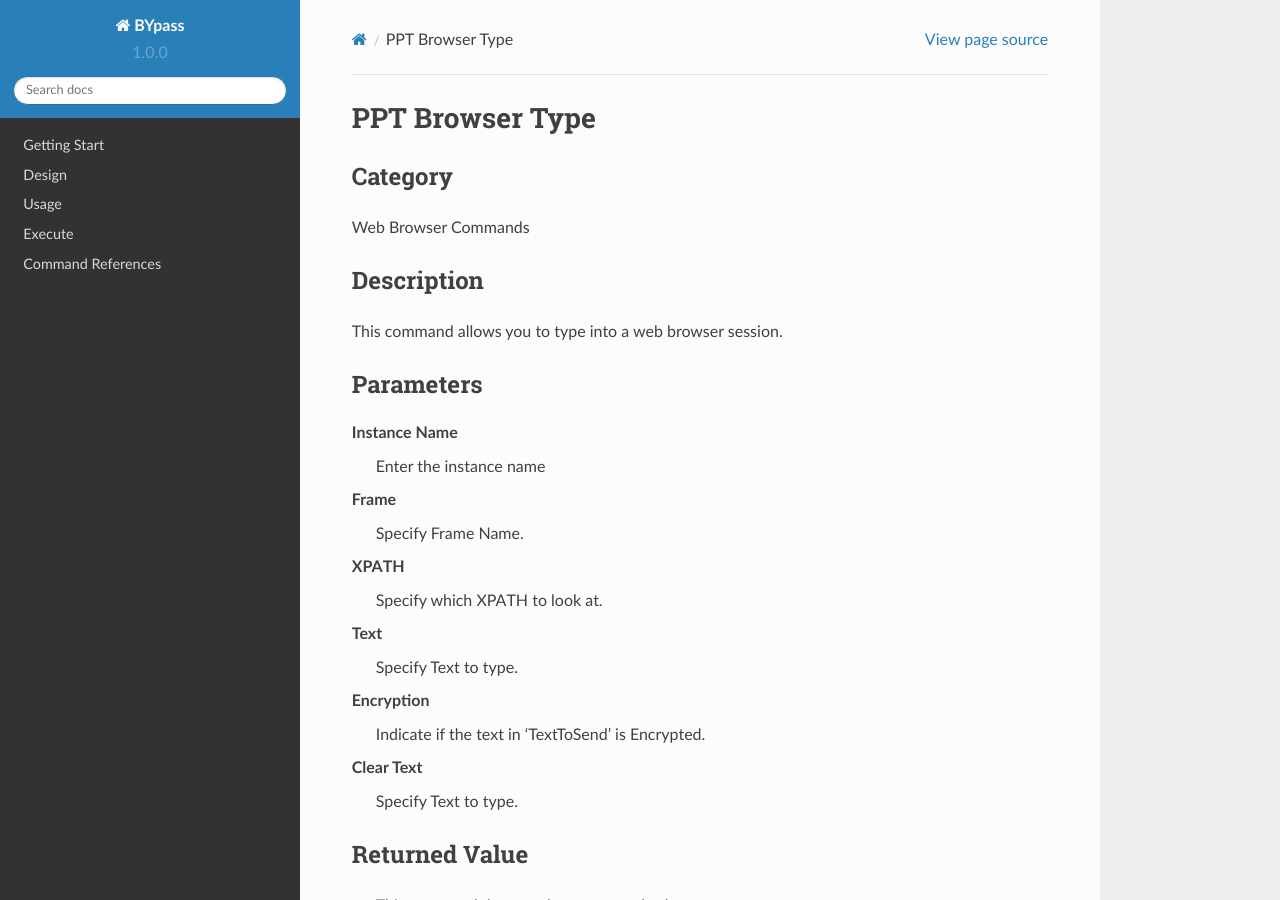
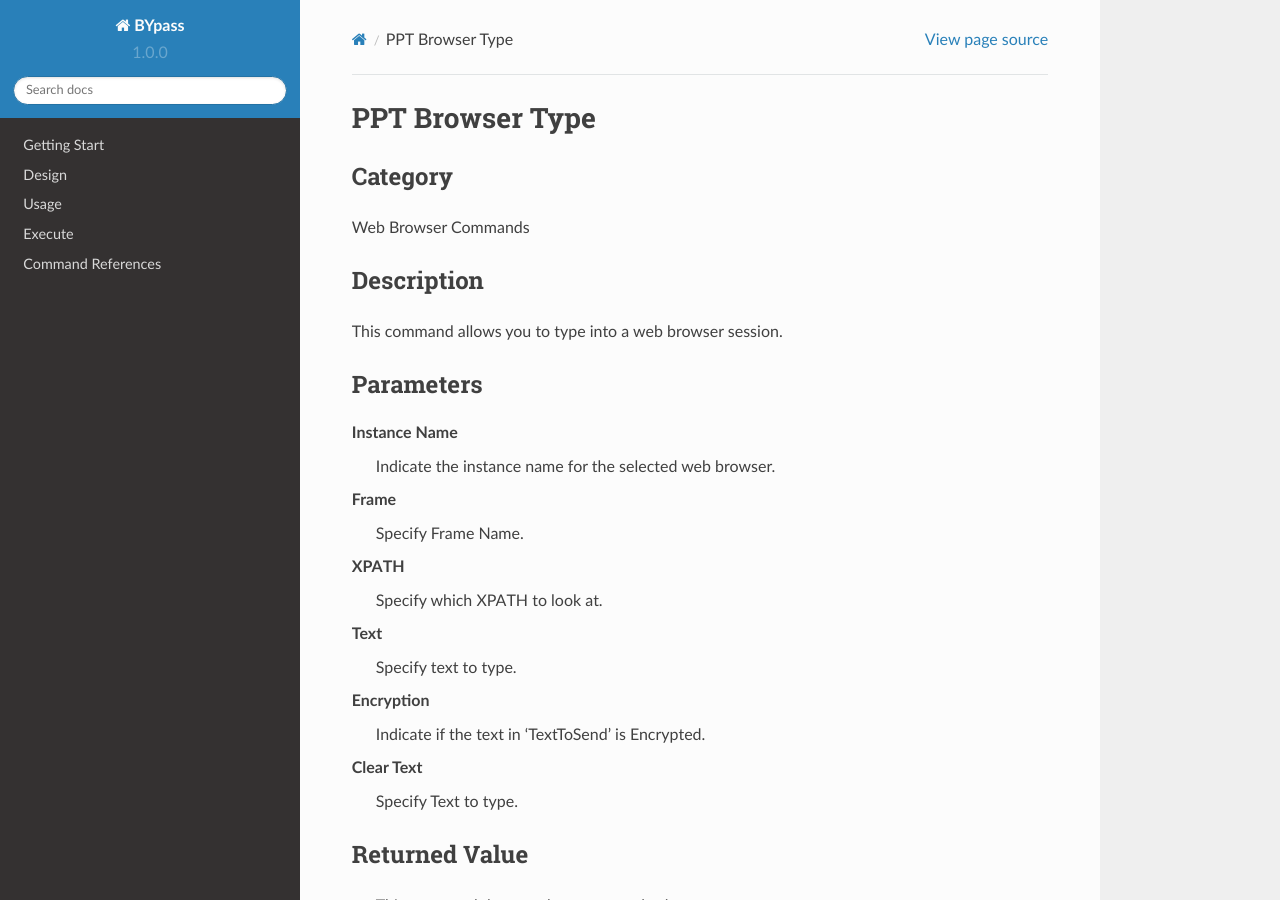
Before and after one commit to stupidmankind/BYpassDoc, a Sphinx documentation site: the page built from docs/source/commands/puppeteerbrowsertype.rst, in a window 1280 px wide and 900 px high. Built offline with Sphinx 7.4.7 and the Read the Docs theme 2.0.0, drawn with Linux system fonts in a browser that asks for light colours.

Commit message:
Update puppeteerbrowsertype.rst
Edit description

```diff
--- a/docs/source/commands/puppeteerbrowsertype.rst
+++ b/docs/source/commands/puppeteerbrowsertype.rst
@@ -14,7 +14,7 @@ Parameters
 ----------
 
 **Instance Name**
-	Enter the instance name
+	Indicate the instance name for the selected web browser.
 
 **Frame**
 	Specify Frame Name.
@@ -23,7 +23,7 @@ Parameters
 	Specify which XPATH to look at.
 
 **Text**
-	Specify Text to type.
+	Specify text to type.
 
 **Encryption**
 	Indicate if the text in 'TextToSend' is Encrypted.
```
